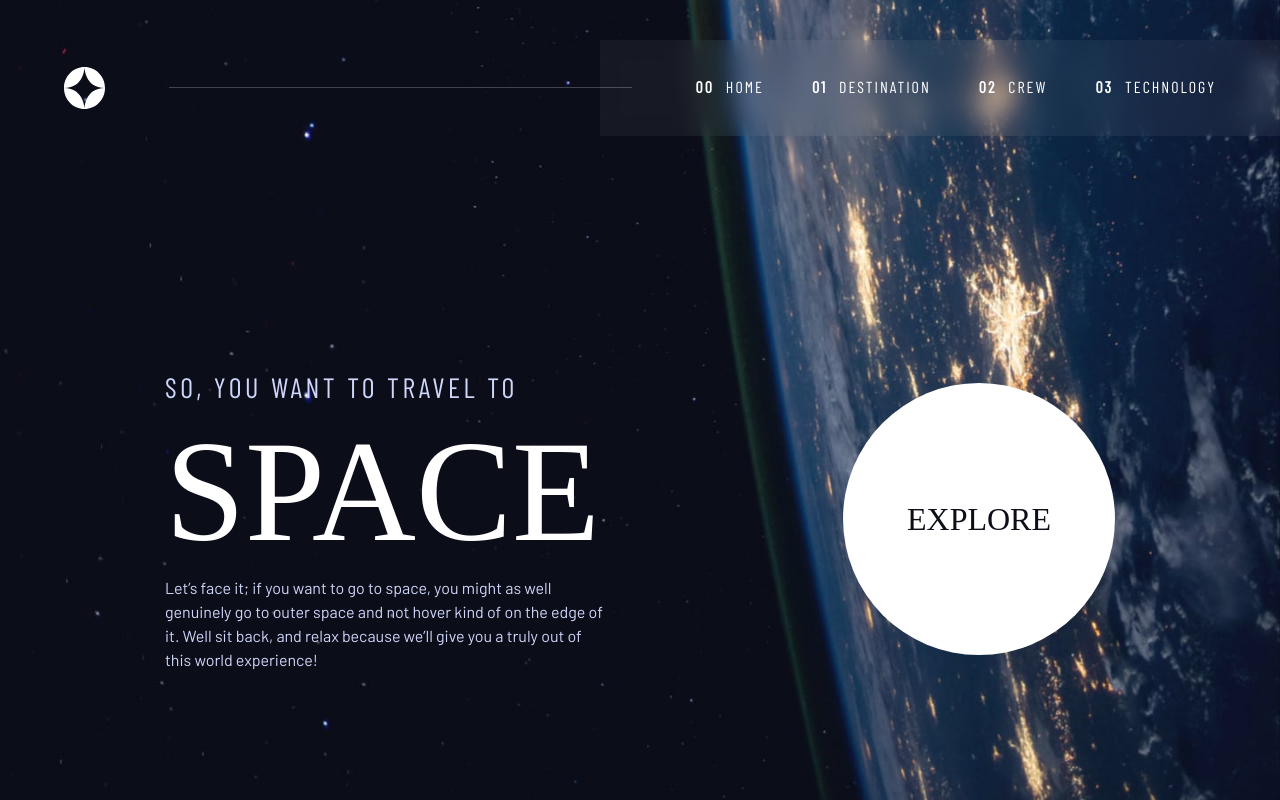
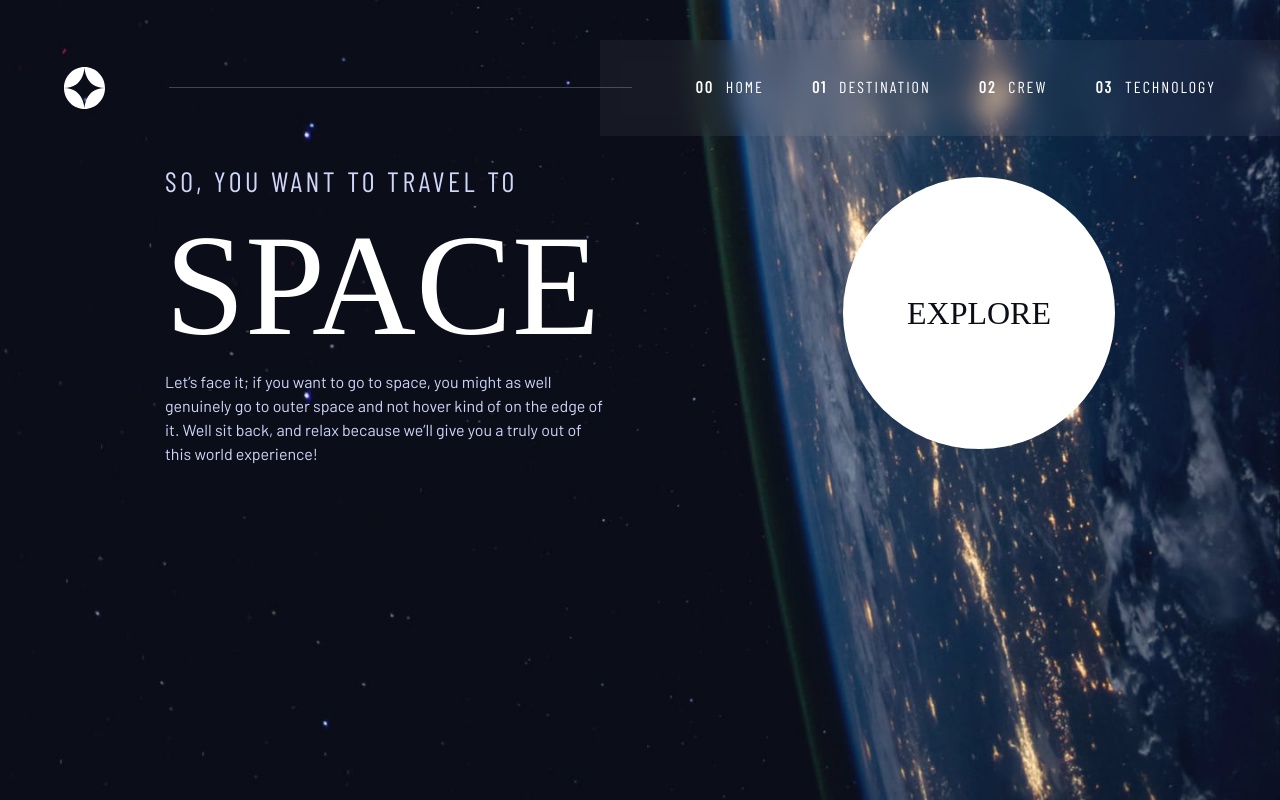
Before and after one commit to edwinc73/frontend-mentor-advanced-css, a React (Vite) app in the folder 05-space-tourism/: page / in a window 1280 px wide. Built offline with nearby package versions, Linux system fonts and the light colour scheme; a web font is replaced by a local one.

Commit message:
adjused max height limit

```diff
--- a/05-space-tourism/src/App.jsx
+++ b/05-space-tourism/src/App.jsx
@@ -4,8 +4,11 @@ import "./App.scss";
 function App() {
   return (
     <>
-      <section id="home-section" className="background-image w-screen h-full">
-        <div className="max-w-[1440px] mx-auto  flex lg:items-end lg:pt-[160px] h-full min-h-screen md:pb-1600 px-500 lg:px-[165px] pt-1600 pb-300 lg:pb-1600 overflow-clip">
+      <section
+        id="home-section"
+        className="background-image w-screen min-h-screen h-full"
+      >
+        <div className="max-w-[1440px] mx-auto  flex lg:items-end lg:pt-[160px] h-full md:pb-1600 px-500 lg:px-[165px] pt-1600 pb-300 lg:pb-1600 overflow-clip max-h-[1024px]">
           <div className="home__container w-full flex flex-col lg:flex-row xl:justify-between items-center gap-800">
             <article className="home__description flex flex-col gap-300 w-full text-center lg:text-left max-w-lg">
               <span className="font-barlowCondense text-blueLight tracking-[0.15rem] md:tracking-wide md:text-2xl">
--- a/05-space-tourism/src/pages/Crew/Crew.jsx
+++ b/05-space-tourism/src/pages/Crew/Crew.jsx
@@ -19,7 +19,7 @@ function Crew() {
         {/* title */}
         <Title section="crew" num="02" title="MEET YOUR CREW" />
         {/* content */}
-        <div className="flex flex-col lg:flex-row lg:justify-center items-center gap-400 flex-grow lg:text-left relative max-h-[1000px]">
+        <div className="flex flex-col lg:flex-row lg:justify-center items-center gap-400 flex-grow lg:text-left relative max-h-[1024px]">
           {/* explaination  */}
           <div className="crew__explaination flex flex-col gap-300 pt-500 lg:pt-0 flex-grow lg:w-1/2">
             <div className="crew_rankandname">
--- a/05-space-tourism/src/pages/Destination/Destination.jsx
+++ b/05-space-tourism/src/pages/Destination/Destination.jsx
@@ -17,7 +17,7 @@ function Destination() {
         {/* title */}
         <Title section="destination" num="01" title="pick your destination" />
         {/* content */}
-        <div className="flex flex-col lg:flex-row lg:justify-center items-center gap-400 flex-grow h-full max-h-[1000px] ">
+        <div className="flex flex-col lg:flex-row lg:justify-center items-center gap-400 flex-grow h-full max-h-[1024px] ">
           {/* image */}
           <div className="destination__img max-w-[150px] lg:h-full md:max-w-[300px] lg:max-w-[480px] flex justify-center items-center py-[26.5px] md:py-[42px] lg:px-[1.85rem]">
             <img
--- a/05-space-tourism/src/pages/Technology/Technology.jsx
+++ b/05-space-tourism/src/pages/Technology/Technology.jsx
@@ -15,7 +15,7 @@ function Technology() {
         {/* title */}
         <Title section="technology" num="03" title="Space launch 101" />
         {/* content */}
-        <div className="flex flex-col lg:w-full lg:flex-row lg:justify-start items-center  gap-400 flex-grow lg:text-left relative max-h-[1000px]">
+        <div className="flex flex-col lg:w-full lg:flex-row lg:justify-start items-center  gap-400 flex-grow lg:text-left relative max-h-[1024px]">
           {/* image */}
           <div className="technology__img lg:order-2 lg:w-1/2 w-screen max-h-[258px] md:max-h-[357px] lg:max-h-[600px] h-[600px] overflow-clip -mx-300 md:-mx-500 relative lg:flex lg:justify-center lg:items-center">
             <img
```
